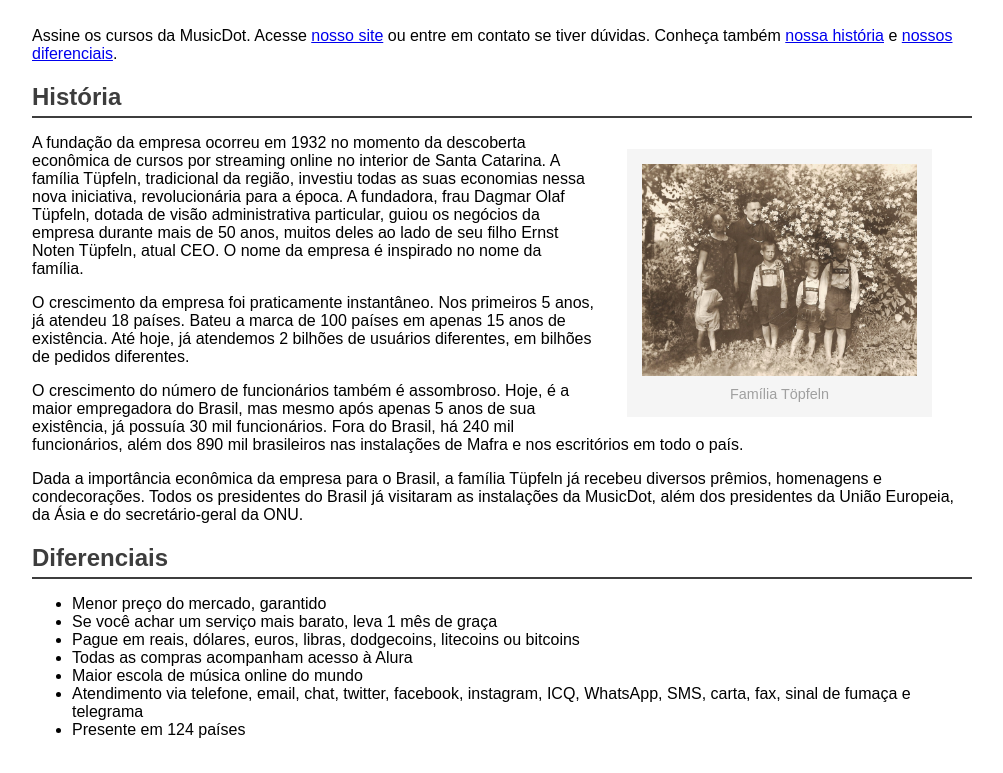
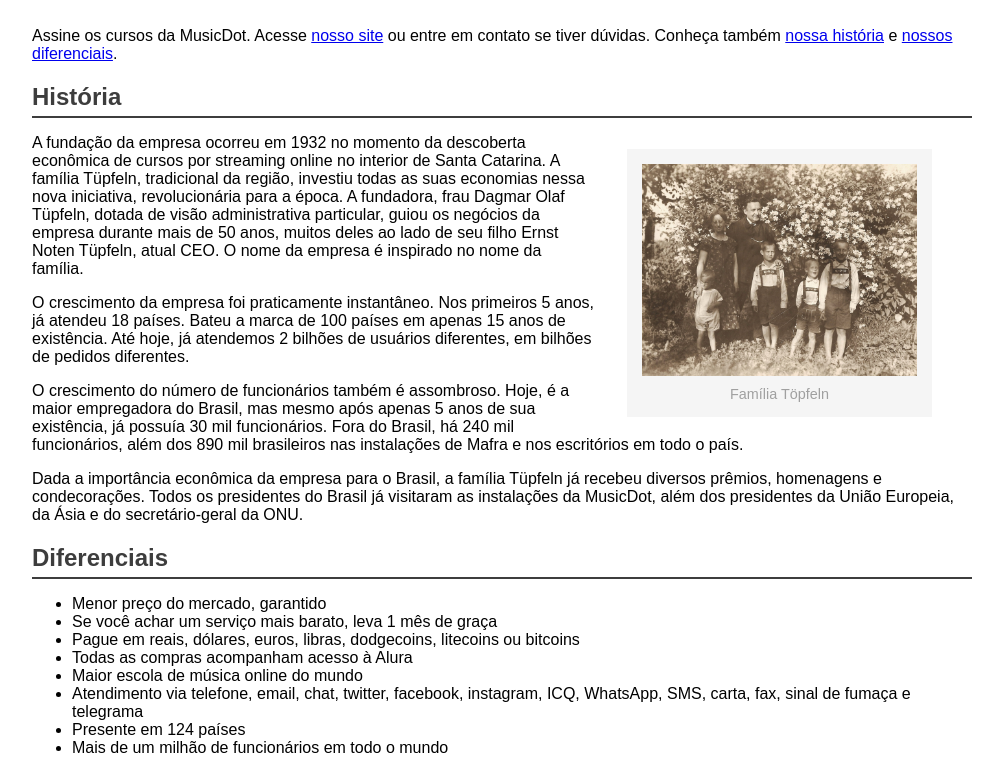
Before and after one commit to Athus2003/music-dot, a plain HTML site: page sobre.html in a window 1280 px wide. Shown: the part 701-1474 px from the top of the page, without its empty margins (138-1141 px from the left). Drawn offline with Linux system fonts and the light colour scheme.

Commit message:
HTML, Atividade 5

```diff
--- a/sobre.html
+++ b/sobre.html
@@ -50,6 +50,7 @@
                 <li>Maior escola de música online do mundo</li>
                 <li>Atendimento via telefone, email, chat, twitter, facebook, instagram, ICQ, WhatsApp, SMS, carta, fax, sinal de fumaça e telegrama</li>
                 <li>Presente em 124 países</li>
+                <li>Mais de um milhão de funcionários em todo o mundo</li>
                 </ul>
     </main>
 </body>
```
